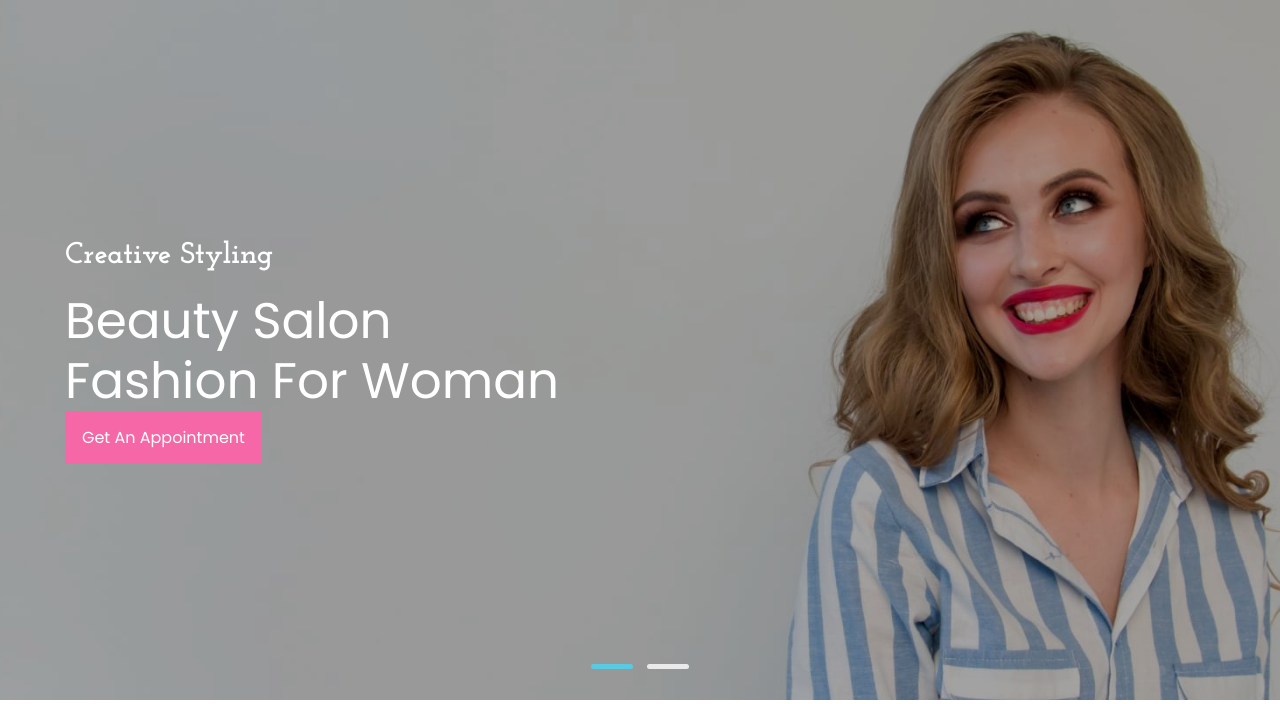
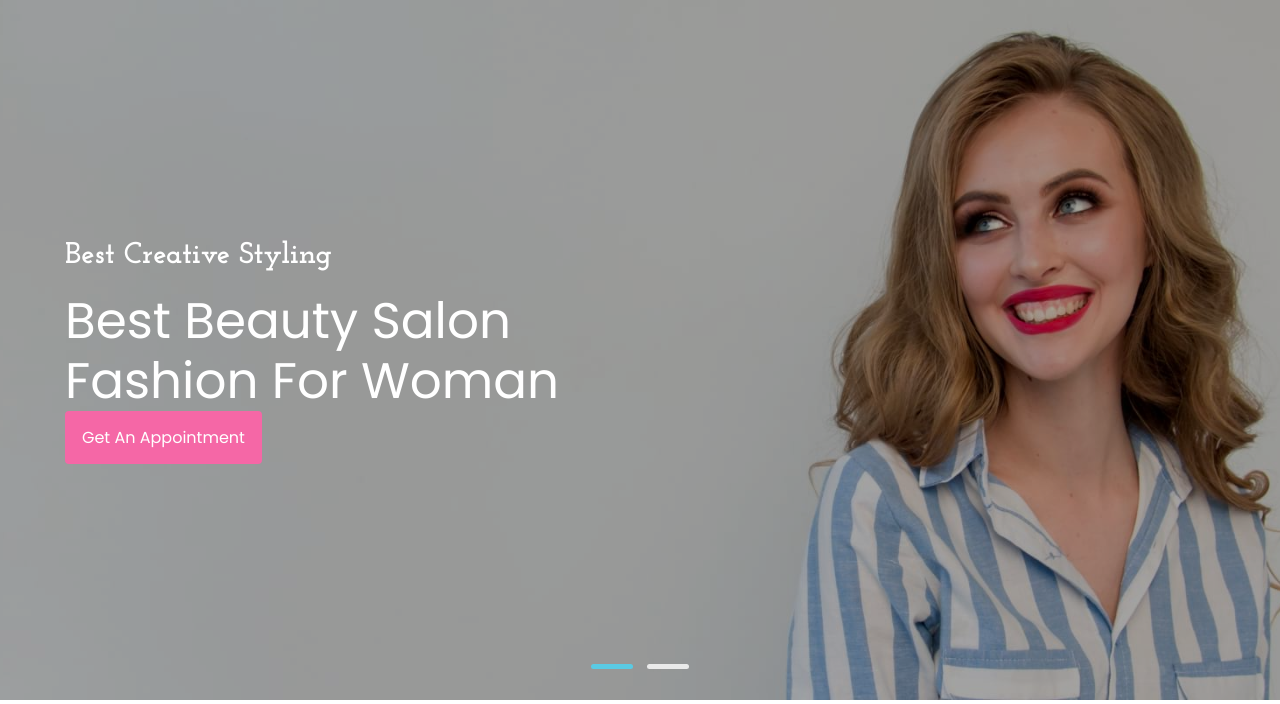
Before and after one commit to achs-a/salonManagementSystem, a PHP site: page / in a window 1280 px wide. Shown: the part 90-794 px from the top of the page. Run offline with PHP 8.4, Linux system fonts and the light colour scheme; a user stored in the database is signed in; data comes from the database, SQL or seed files in the repository.

Commit message:
Agape Changes

```diff
--- a/index.php
+++ b/index.php
@@ -40,8 +40,8 @@ $(function () {
     <section class="slide slide-one">
       <div class="container">
         <div class="banner-text">
-          <h4>Creative Styling</h4>
-          <h3>beauty salon<br>
+          <h4>Best Creative Styling</h4>
+          <h3>Best beauty salon<br>
             fashion for woman</h3>
 
             <a href="book-appointment.php" class="btn logo-button top-margin">Get An Appointment</a>
@@ -53,8 +53,8 @@ $(function () {
     <section class="slide slide-two">
       <div class="container">
         <div class="banner-text">
-          <h4>Creative Styling</h4>
-          <h3>beauty salon<br>
+          <h4>Best Creative Styling</h4>
+          <h3>Best beauty salon<br>
             fashion for woman</h3>
           <a href="book-appointment.php" class="btn logo-button top-margin">Get An Appointment</a>
         </div>
```
